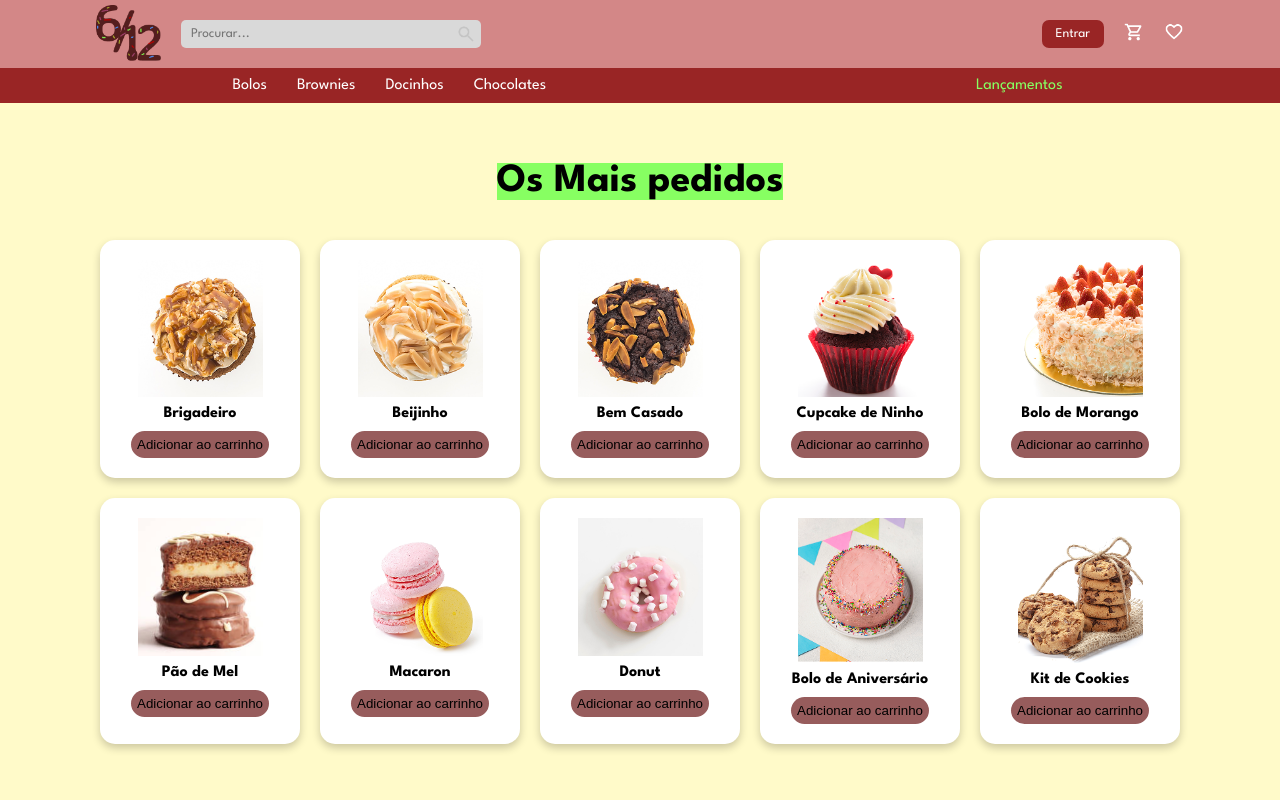
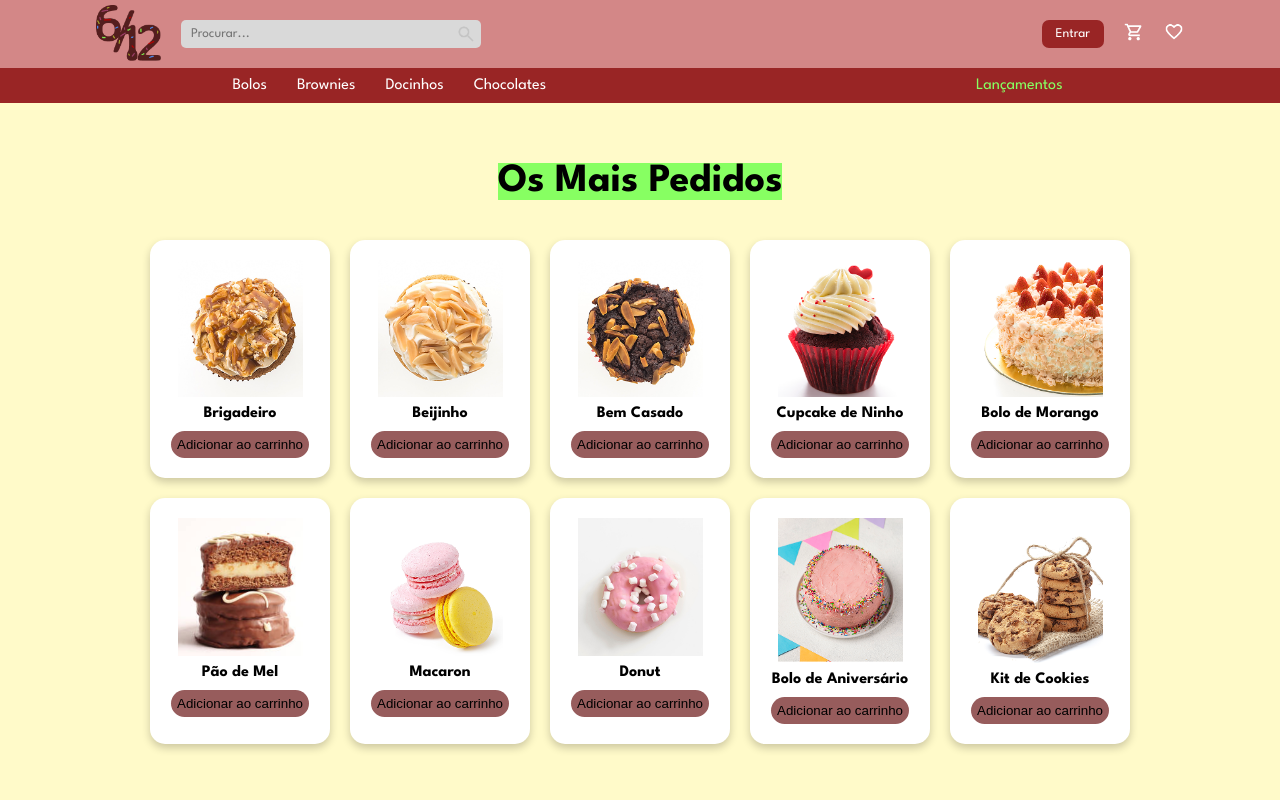
Before and after one commit to maju-gomes/meia_duzia, a Vue app in the folder meia_duzia/: page / in a window 1280 px wide. Shown: the top 800 px of the page. Built offline with nearby package versions, Linux system fonts and the light colour scheme.

Commit message:
modificações na descrição dos produtos

```diff
--- a/meia_duzia/src/App.vue
+++ b/meia_duzia/src/App.vue
@@ -1,13 +1,3 @@
-<script setup>
-import InicioView from '@/views/InicioView.vue';
-</script>
-
 <template>
-    <!-- <InicioView /> -->
     <RouterView/>
 </template>
-
-
-<style>
-@import url('https://fonts.googleapis.com/css2?family=League+Spartan:wght@100..900&display=swap');
-</style>
--- a/meia_duzia/src/assets/doces.js
+++ b/meia_duzia/src/assets/docinhos.js
@@ -14,7 +14,7 @@ class Doce {
   constructor(nome, img_src, url) {
     this.nome = nome
     this.img_src = img_src
-    this.url = url
+    this.url = "doces/" + url
   }
 }
 
@@ -31,3 +31,5 @@ const doces = [
   new Doce("Bolo de Aniversário", bolo_aniversario, "bolo-aniversario"),
   new Doce("Kit de Cookies", kit_cookies, "kit-cookies")
 ]
+
+export default doces
--- a/meia_duzia/src/components/MainIndex.vue
+++ b/meia_duzia/src/components/MainIndex.vue
@@ -1,37 +1,7 @@
 <!------------------------------ JS ------------------------------>
 <script setup>
 
-import brigadeiro from '@/assets/doces/brigadeiro.png'
-import beijinho from '@/assets/doces/beijinho.png'
-import bem_casado from '@/assets/doces/bem_casado.png'
-import cupcake_de_ninho from '@/assets/doces/cupcake_de_ninho.png'
-import bolo_de_morango from '@/assets/doces/bolo_de_morango.png'
-import pao_de_mel from '@/assets/doces/pao_de_mel.png'
-import macaron from '@/assets/doces/macaron.png'
-import donut from '@/assets/doces/donut.png'
-import bolo_aniversario from '@/assets/doces/bolo_aniversario.png'
-import kit_cookies from '@/assets/doces/kit_cookies.png'
-
-
-class Doce {
-  constructor(nome, img) {
-    this.nome = nome
-    this.img = img
-  }
-}
-
-const doces = [
-  new Doce('Brigadeiro', brigadeiro),
-  new Doce('Beijinho', beijinho),
-  new Doce('Bem Casado', bem_casado),
-  new Doce('Cupcake de Ninho', cupcake_de_ninho),
-  new Doce('Bolo de Morango', bolo_de_morango),
-  new Doce('Pão de Mel', pao_de_mel),
-  new Doce('Macaron', macaron),
-  new Doce('Donut', donut),
-  new Doce('Bolo de Aniversário', bolo_aniversario),
-  new Doce('Kit de Cookies', kit_cookies)
-]
+import doces from '@/assets/docinhos.js'
 
 </script>
 
@@ -40,11 +10,23 @@ const doces = [
 <template>
 <main>
 
-    <h2> Os Mais pedidos </h2>
-
 <div class="container">
 
+<h2> Os Mais Pedidos </h2>
+
 <ul>
+  <li class="doce_card" v-for="doce in doces" :key="doce.nome">
+    <router-link :to="doce.url">
+      <!-- : é usado porque "doce.img" não é um caminho, mas uma variável do script -->
+      <img :src="doce.img_src" :alt="doce.nome">
+      <p>{{ doce.nome }}</p>
+    </router-link>
+
+    <button>Adicionar ao carrinho</button>
+  </li>
+</ul>
+
+<!-- <ul>
   <li class="doce_card" v-for="doce in doces" :key="doce.nome">
     <router-link to="/desc_produto">
       <img :src="doce.img" :alt="doce.nome" width="125px">
@@ -53,8 +35,7 @@ const doces = [
 
     <button>Adicionar ao carrinho</button>
   </li>
-</ul>
-
+</ul> -->
 
 </div>
 </main>
@@ -81,7 +62,7 @@ h2 {
   background-color: #fff;
   border-radius: 15px;
   box-shadow: 0 4px 8px rgba(0,0,0,0.2); /* sombra */
-  width: 200px;
+  width: 180px;
   text-align: center;
   padding: 20px;
 }
@@ -92,6 +73,10 @@ button {
     background-color: #975c5c;
     border-radius: 15px;
     padding: 6px;
+}
+
+img {
+  width: 125px;
 }
 
 .doce_card p {
```
